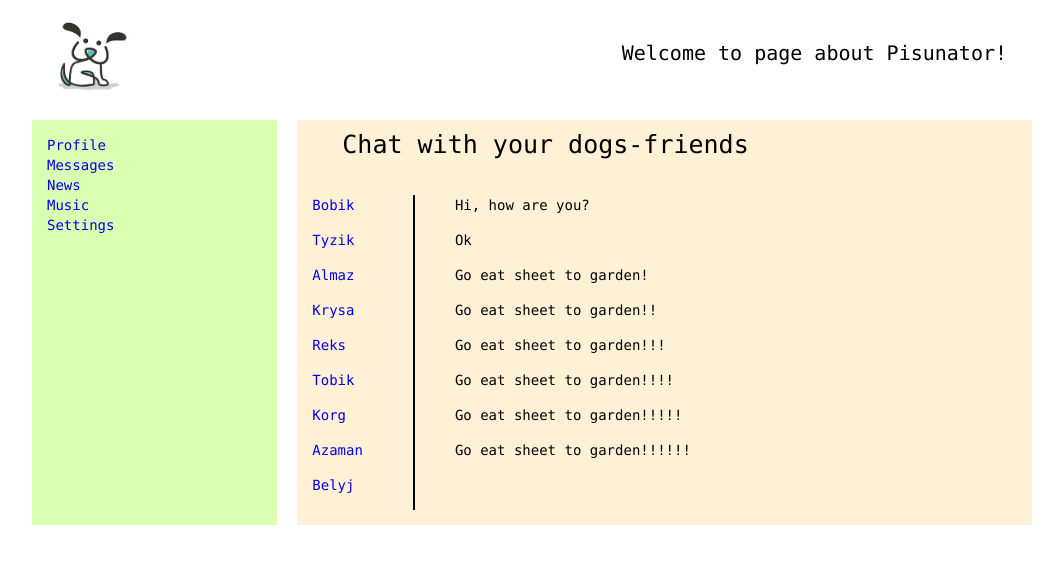
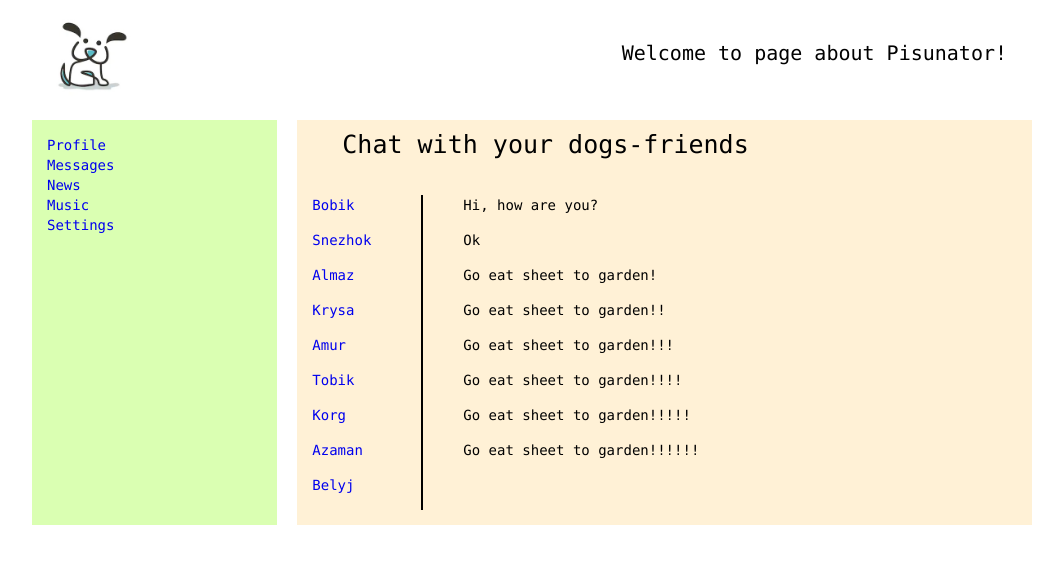
Before and after one commit to Alex-Kalanda/Dog_social_net, a React (Create React App) app: page /dialogs in a window 1280 px wide. Shown: the top 564 px of the page, without its empty margins (108-1171 px from the left). Built offline with nearby package versions, Linux system fonts and the light colour scheme.

Commit message:
state.js

```diff
--- a/src/App.js
+++ b/src/App.js
@@ -11,10 +11,8 @@ import Music from "./components/Music/Music";
 import Settings from "./components/Settings/Settings";
 
 
+
 const App = (props) => {
-
-
-
 
 
     return (
@@ -24,8 +22,9 @@ const App = (props) => {
                 <div className="NavContent">
                     <Navbar/>
                     <div className="DialogsPage">
-                        <Route path = '/dialogs' render={ () => <Dialogs dialogsData={props.dialogsData} messagesData={props.messagesData} /> } />
-                        <Route path = '/profile' render={ () => <Profile postsData={props.postsData}/> } />
+                        <Route path = '/dialogs' render={ () => <Dialogs dialogsData={props.state.dialogs}
+                                                                         messagesData={props.state.messages} /> } />
+                        <Route path = '/profile' render={ () => <Profile postsData={props.state.posts}/> } />
                         <Route path = '/news' component={ () => <News /> } />
                         <Route path = '/music' component={ () => <Music /> } />
                         <Route path = '/settings' component={ () => <Settings /> } />
--- a/src/index.js
+++ b/src/index.js
@@ -3,44 +3,12 @@ import ReactDOM from 'react-dom';
 import './index.css';
 import App from './App';
 import reportWebVitals from './reportWebVitals';
-
-let postsData = [
-    {id:1, posttext:'Hi, how are you?', likes:10 },
-    {id:2, posttext:'Privet, Medved!', likes:114 },
-    {id:3, posttext:'What do you do, tommorow?', likes:5 },
-    {id:4, posttext:'You nice man?', likes:4 },
-    {id:5, posttext:'I like Picnic', likes:107 },
-    {id:6, posttext:'I learn 16 lesson It-camasutra!', likes:54 },
-    {id:7, posttext:'Props is krytaja vesch!', likes:42 }
-]
-
-let dialogsData = [
-    {id: 1, name: 'Bobik'},
-    {id: 2, name: 'Tyzik'},
-    {id: 3, name: 'Almaz'},
-    {id: 4, name: 'Krysa'},
-    {id: 5, name: 'Reks'},
-    {id: 6, name: 'Tobik'},
-    {id: 7, name: 'Korg'},
-    {id: 8, name: 'Azaman'},
-    {id: 9, name: 'Belyj'},
-]
-
-let messagesData = [
-    {id:1, message:'Hi, how are you?'},
-    {id:2, message:'Ok'},
-    {id:3, message:'Go eat sheet to garden!'},
-    {id:4, message:'Go eat sheet to garden!!'},
-    {id:5, message:'Go eat sheet to garden!!!'},
-    {id:6, message:'Go eat sheet to garden!!!!'},
-    {id:7, message:'Go eat sheet to garden!!!!!'},
-    {id:8, message:'Go eat sheet to garden!!!!!!'},
-]
+import state from "./redux/state";
 
 
 ReactDOM.render(
   <React.StrictMode>
-    <App postsData={postsData} dialogsData={dialogsData} messagesData={messagesData} />
+    <App state={state} />
   </React.StrictMode>,
   document.getElementById('root')
 );
--- /dev/null
+++ b/src/redux/state.js
@@ -0,0 +1,35 @@
+
+
+let state = {
+    posts : [
+        {id:1, posttext:'Hi, how are you?', likes:10 },
+        {id:2, posttext:'Privet, Medved!', likes:114 },
+        {id:3, posttext:'What do you do, tommorow?', likes:5 },
+        {id:4, posttext:'You nice man?', likes:4 },
+        {id:5, posttext:'I like Picnic', likes:107 },
+        {id:6, posttext:'I learn 16 lesson It-camasutra!', likes:54 },
+        {id:7, posttext:'Props is krytaja vesch!', likes:42 }
+    ],
+    dialogs: [
+        {id: 1, name: 'Bobik'},
+        {id: 2, name: 'Snezhok'},
+        {id: 3, name: 'Almaz'},
+        {id: 4, name: 'Krysa'},
+        {id: 5, name: 'Amur'},
+        {id: 6, name: 'Tobik'},
+        {id: 7, name: 'Korg'},
+        {id: 8, name: 'Azaman'},
+        {id: 9, name: 'Belyj'},
+    ],
+    messages: [
+        {id:1, message:'Hi, how are you?'},
+        {id:2, message:'Ok'},
+        {id:3, message:'Go eat sheet to garden!'},
+        {id:4, message:'Go eat sheet to garden!!'},
+        {id:5, message:'Go eat sheet to garden!!!'},
+        {id:6, message:'Go eat sheet to garden!!!!'},
+        {id:7, message:'Go eat sheet to garden!!!!!'},
+        {id:8, message:'Go eat sheet to garden!!!!!!'},
+    ]
+}
+ export default state;
```
Also changed, not shown: 1 other file (tests, documents, lock files or other folders).
